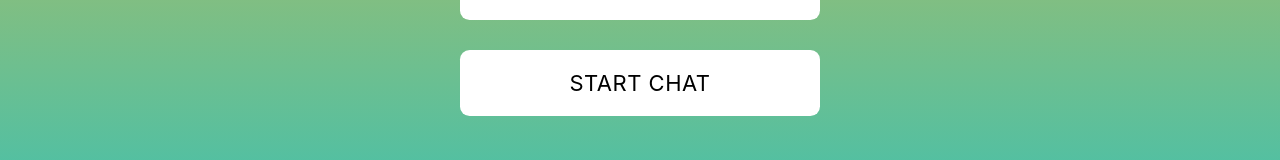
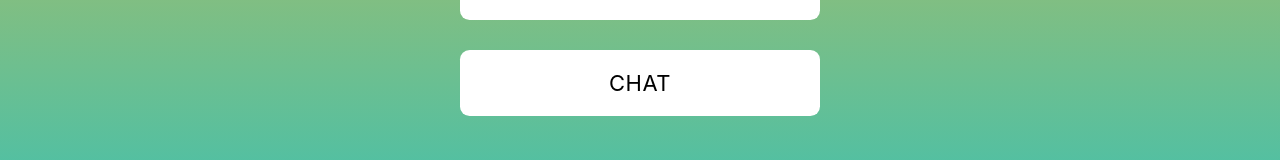
Before and after one commit to greyhound0/chat-app, a React (Create React App) app: page / in a window 1280 px wide. Shown: the part 456-616 px from the top of the page. Built offline with nearby package versions, Linux system fonts and the light colour scheme.

Commit message:
Login form text

```diff
--- a/src/components/LoginForm.js
+++ b/src/components/LoginForm.js
@@ -124,7 +124,7 @@ const Modal = () => {
           />
           <div align="center">
             <button type="submit" className="button">
-              <span>Start Chat</span>
+              <span>Chat</span>
             </button>
           </div>
         </form>
```
